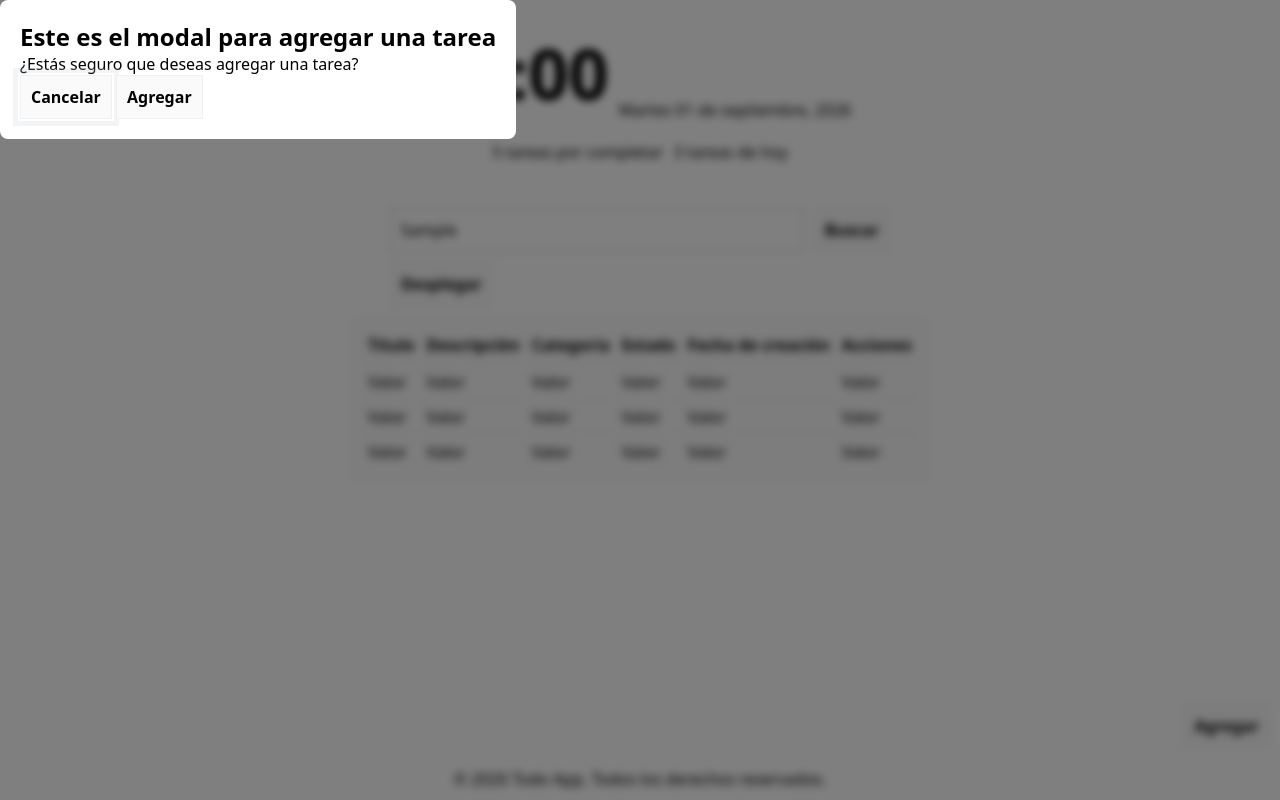
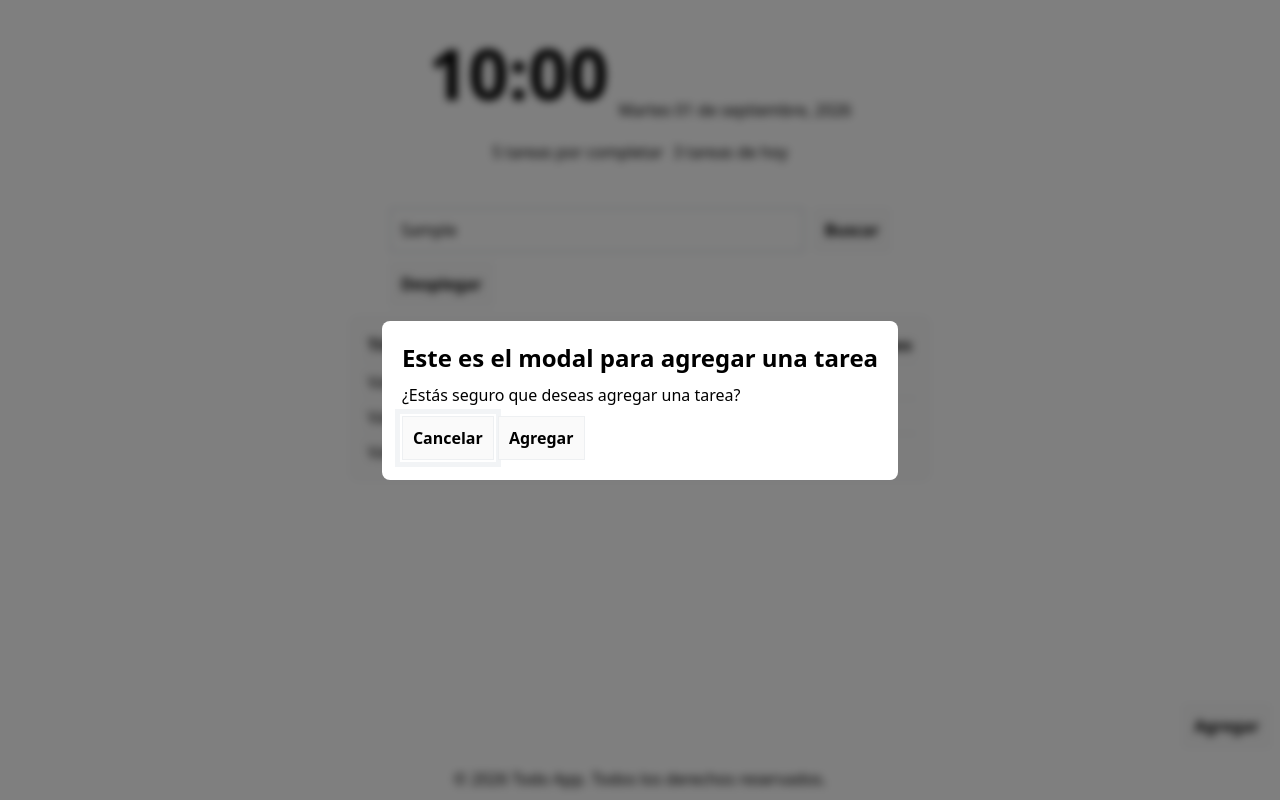
Before and after one commit to Const4ntino/basic-todo-app, a plain HTML site: page index.html in a window 1280 px wide. Both pictures are taken after typing "Sample" into the empty fields and a click on the button "Agregar". Drawn offline with Linux system fonts and the light colour scheme; a web font is replaced by a local one.

Commit message:
tercer commit

```diff
--- a/build/css/app.css
+++ b/build/css/app.css
@@ -159,14 +159,35 @@ body {
 }
 
 dialog {
+    margin: auto;
+    padding: var(--xl-spacing);
     border: none;
     border-radius: var(--default-rounded-corner);
-    padding: var(--xl-spacing);
+
+    transition: opacity .2s ease, transform .2s ease;
+}
+
+.dialog-layout {
+    display: flex;
+    flex-direction: column;
+    gap: var(--default-spacing);
 }
 
 dialog::backdrop {
     background: rgba(0, 0, 0, 0.5);
     backdrop-filter: blur(4px);
+}
+
+dialog[open] {
+    opacity: 1;
+    transform: scale(1);
+}
+
+@starting-style {
+    dialog[open] {
+        opacity: 0;
+        transform: scale(.95);
+    }
 }
 
 /* FOOTER */
--- a/index.html
+++ b/index.html
@@ -74,11 +74,20 @@
         </section>
         <div class="floating-button">
             <button class="default-button" type="button" id="task_button">Agregar</button>
-            <dialog id="modal">
-                <h2>Este es el modal para agregar una tarea</h2>
-                <p>¿Estás seguro que deseas agregar una tarea?</p>
-                <button id="cancel_button" class="default-button">Cancelar</button>
-                <button class="default-button">Agregar</button>
+            <dialog id="modal" aria-labelledby="modal_title" aria-describedby="modal_description">
+                <div class="dialog-layout">
+                    <header>
+                        <h2 id="modal_title">Este es el modal para agregar una tarea</h2>
+                    </header>
+
+                    <body>
+                        <p id="modal_description">¿Estás seguro que deseas agregar una tarea?</p>
+                    </body>
+                    <footer>
+                        <button id="cancel_button" class="default-button">Cancelar</button>
+                        <button class="default-button">Agregar</button>
+                    </footer>
+                </div>
             </dialog>
         </div>
     </main>
```
